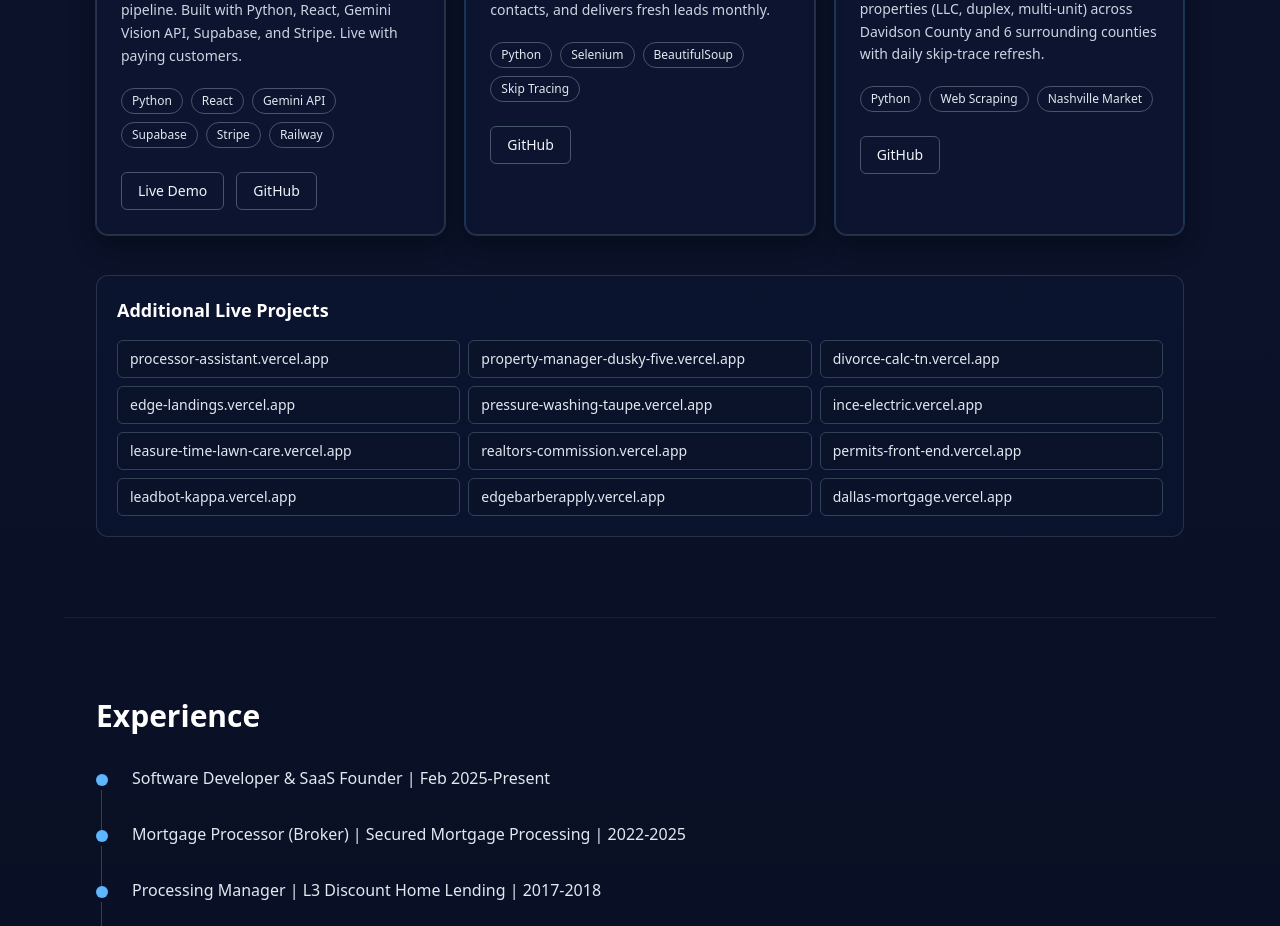
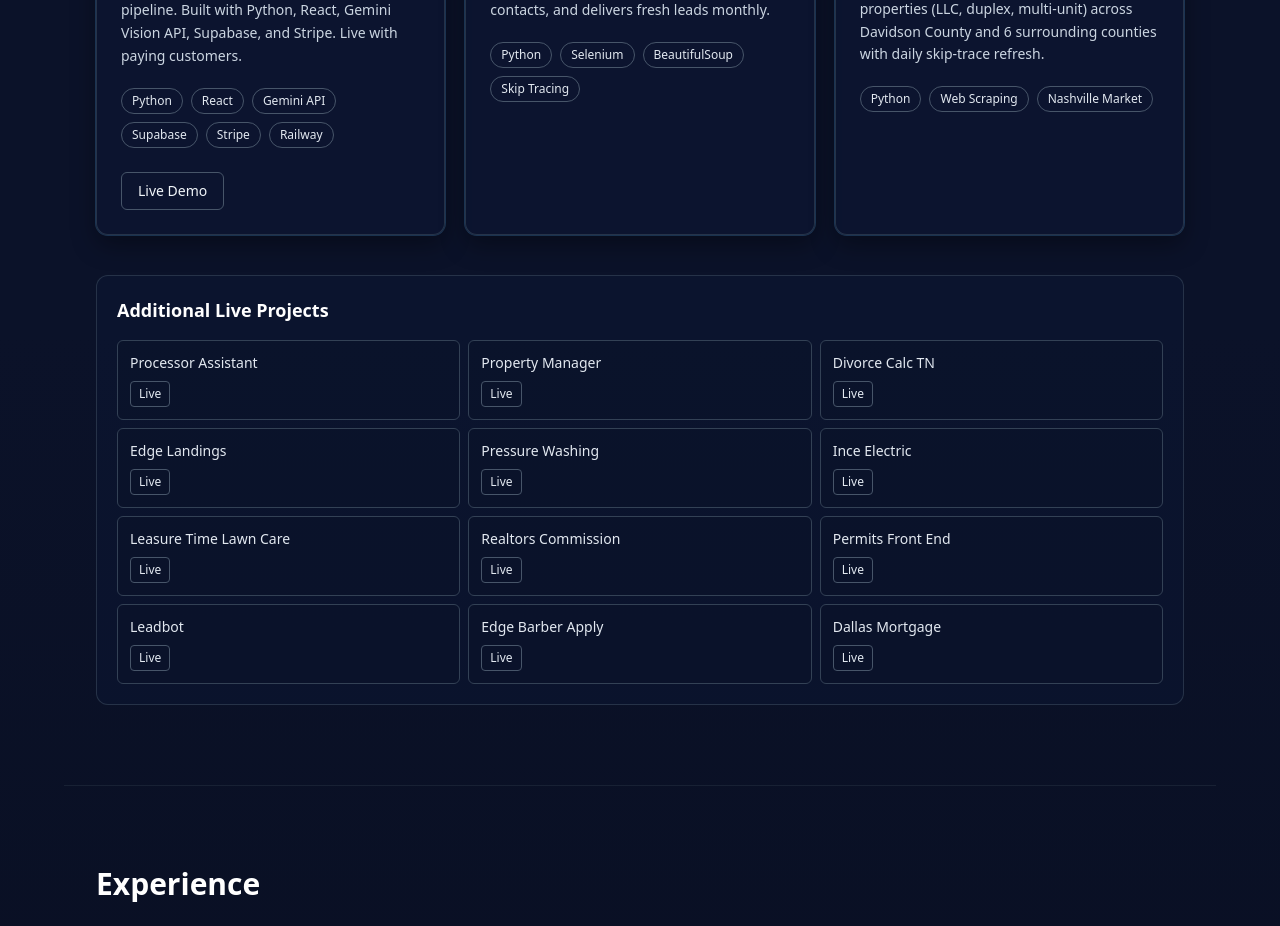
Before and after one commit to 145brice/My-Portfolio, a React (Vite) app: page / in a window 1280 px wide. Shown: the part 1780-2706 px from the top of the page. Built offline with nearby package versions, Linux system fonts and the light colour scheme.

Commit message:
Remove project GitHub links and keep profile link only

```diff
--- a/src/App.jsx
+++ b/src/App.jsx
@@ -53,8 +53,7 @@ const projects = [
       'Parses lender approval PDFs, extracts conditions, rewrites them into plain borrower language, and manages the full loan pipeline. Built with Python, React, Gemini Vision API, Supabase, and Stripe. Live with paying customers.',
     tags: ['Python', 'React', 'Gemini API', 'Supabase', 'Stripe', 'Railway'],
     links: [
-      { label: 'Live Demo', href: 'https://processor-assistant-production.up.railway.app' },
-      { label: 'GitHub', href: 'https://github.com/145brice' }
+      { label: 'Live Demo', href: 'https://processor-assistant-production.up.railway.app' }
     ]
   },
   {
@@ -63,7 +62,7 @@ const projects = [
     description:
       'Scrapes building permits across Houston, Charlotte, and Phoenix, filters by trade type (electrical, plumbing, HVAC), skip-traces contacts, and delivers fresh leads monthly.',
     tags: ['Python', 'Selenium', 'BeautifulSoup', 'Skip Tracing'],
-    links: [{ label: 'GitHub', href: 'https://github.com/145brice' }]
+    links: []
   },
   {
     title: 'Property Manager Leads Service',
@@ -71,23 +70,59 @@ const projects = [
     description:
       'Identifies recently sold investor-owned properties (LLC, duplex, multi-unit) across Davidson County and 6 surrounding counties with daily skip-trace refresh.',
     tags: ['Python', 'Web Scraping', 'Nashville Market'],
-    links: [{ label: 'GitHub', href: 'https://github.com/145brice' }]
+    links: []
   }
 ]
 
-const additionalProjectLinks = [
-  'https://processor-assistant.vercel.app/',
-  'https://property-manager-dusky-five.vercel.app/',
-  'https://divorce-calc-tn.vercel.app/',
-  'https://edge-landings.vercel.app/',
-  'https://pressure-washing-taupe.vercel.app/',
-  'https://ince-electric.vercel.app/',
-  'https://leasure-time-lawn-care.vercel.app/',
-  'https://realtors-commission.vercel.app/',
-  'https://permits-front-end.vercel.app/',
-  'https://leadbot-kappa.vercel.app/',
-  'https://edgebarberapply.vercel.app/',
-  'https://dallas-mortgage.vercel.app/'
+const additionalProjects = [
+  {
+    name: 'Processor Assistant',
+    liveUrl: 'https://processor-assistant-production.up.railway.app/'
+  },
+  {
+    name: 'Property Manager',
+    liveUrl: 'https://property-manager-dusky-five.vercel.app/'
+  },
+  {
+    name: 'Divorce Calc TN',
+    liveUrl: 'https://divorce-calc-tn.vercel.app/'
+  },
+  {
+    name: 'Edge Landings',
+    liveUrl: 'https://edge-landings.vercel.app/'
+  },
+  {
+    name: 'Pressure Washing',
+    liveUrl: 'https://pressure-washing-taupe.vercel.app/'
+  },
+  {
+    name: 'Ince Electric',
+    liveUrl: 'https://ince-electric.vercel.app/'
+  },
+  {
+    name: 'Leasure Time Lawn Care',
+    liveUrl: 'https://leasure-time-lawn-care.vercel.app/'
+  },
+  {
+    name: 'Realtors Commission',
+    liveUrl: 'https://realtors-commission.vercel.app/'
+  },
+  {
+    name: 'Permits Front End',
+    liveUrl: 'https://permits-front-end.vercel.app/'
+  },
+  {
+    name: 'Leadbot',
+    liveUrl: 'https://leadbot-kappa.vercel.app/'
+  },
+  {
+    name: 'Edge Barber Apply',
+    liveUrl: 'https://edgebarberapply.vercel.app/'
+  },
+  {
+    name: 'Dallas Mortgage',
+    liveUrl: 'https://dallas-mortgage.vercel.app/'
+  }
 ]
 
 const timeline = [
@@ -317,17 +352,25 @@ export default function App() {
           <div className="mt-10 rounded-xl border border-slate-700/70 bg-navy-800/30 p-5">
             <h3 className="text-lg font-semibold text-white">Additional Live Projects</h3>
             <div className="mt-4 grid gap-2 sm:grid-cols-2 lg:grid-cols-3">
-              {additionalProjectLinks.map((url) => (
-                <a
-                  key={url}
-                  href={url}
-                  target="_blank"
-                  rel="noreferrer"
-                  className="truncate rounded-md border border-slate-700 bg-navy-900/50 px-3 py-2 text-sm text-slate-200 transition hover:border-accent-300 hover:text-accent-300"
-                  title={url}
+              {additionalProjects.map((project) => (
+                <div
+                  key={project.liveUrl}
+                  className="rounded-md border border-slate-700 bg-navy-900/50 p-3"
                 >
-                  {url.replace('https://', '').replace('/', '')}
-                </a>
+                  <p className="truncate text-sm text-slate-200" title={project.liveUrl}>
+                    {project.name}
+                  </p>
+                  <div className="mt-2 flex gap-2">
+                    <a
+                      href={project.liveUrl}
+                      target="_blank"
+                      rel="noreferrer"
+                      className="rounded border border-slate-600 px-2 py-1 text-xs text-slate-200 transition hover:border-accent-300 hover:text-accent-300"
+                    >
+                      Live
+                    </a>
+                  </div>
+                </div>
               ))}
             </div>
           </div>
@@ -427,7 +470,6 @@ export default function App() {
               >
                 <FaGithub /> github.com/145brice
               </a>
-
               <div className="rounded-lg border border-slate-700 bg-navy-900/70 p-4 text-sm text-slate-400">
                 Replace `your-form-id` in the form action with your Formspree endpoint to enable email delivery.
               </div>
```
